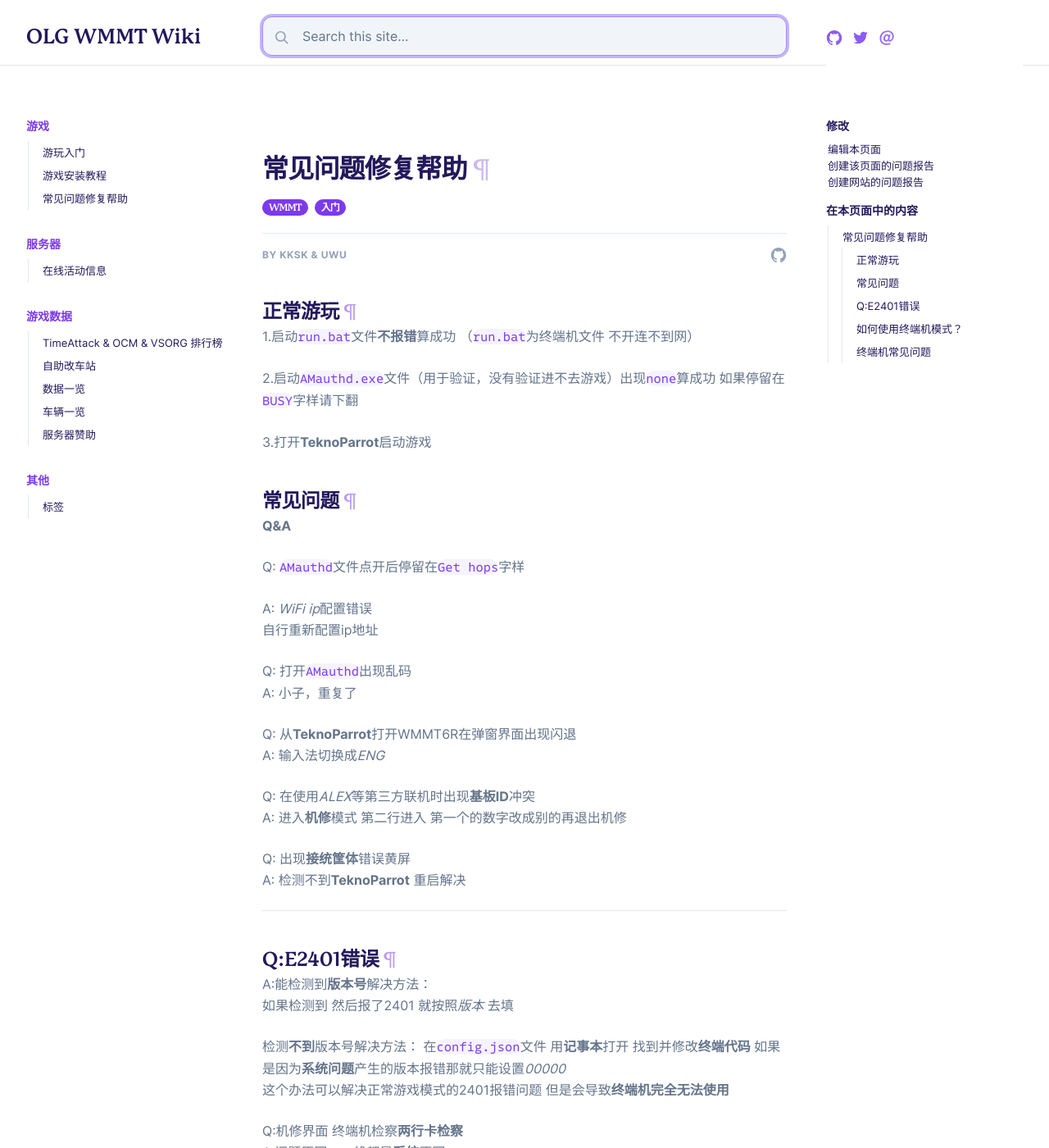
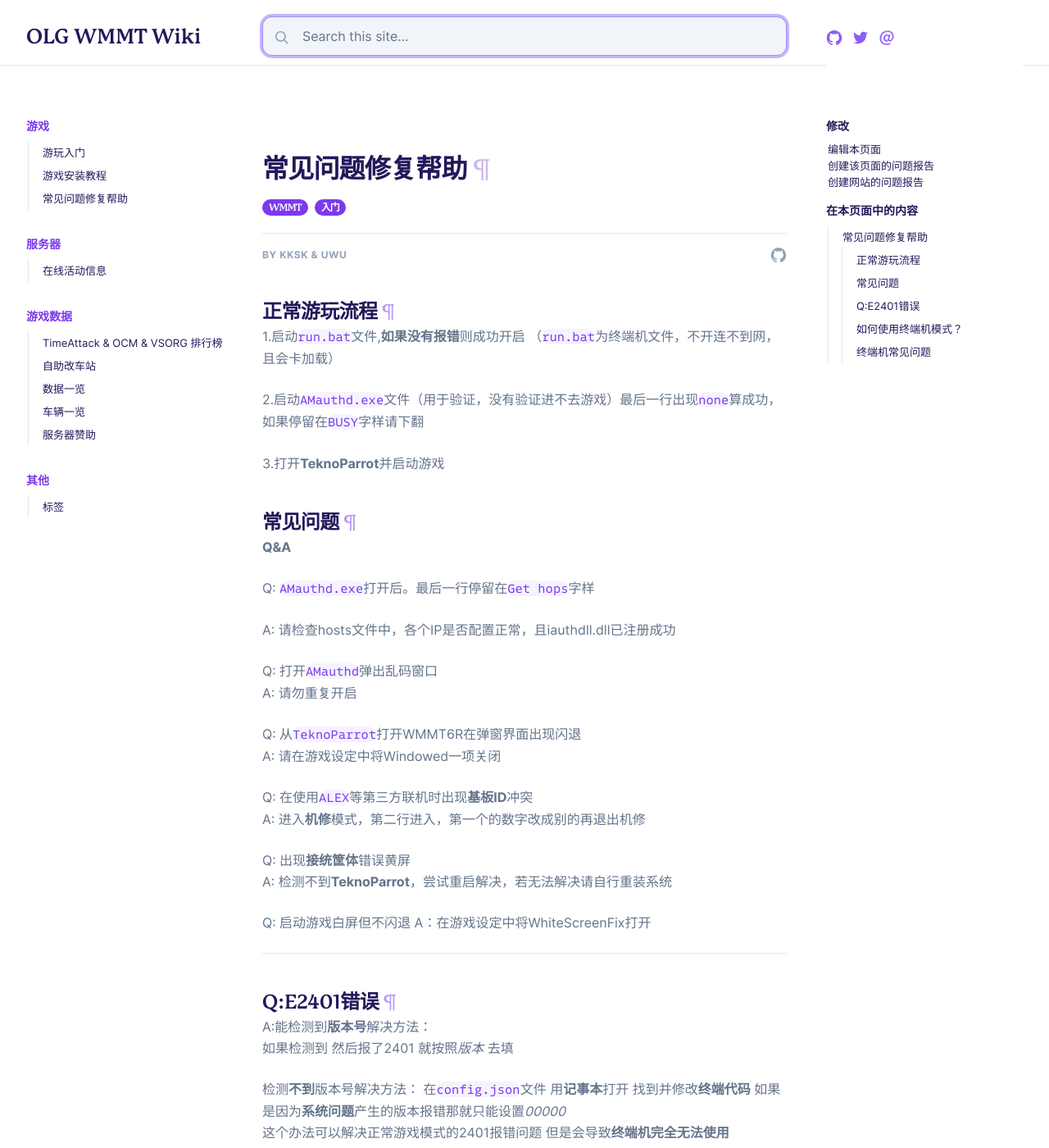
Before and after one commit to banapassport/SRC-Wiki, a Jekyll site: the page built from _docs/started/常见问题修复帮助.md, in a window 1280 px wide and 1400 px high. Shown: the whole window at 82% size. Built offline with Jekyll 4.4.1, drawn with Linux system fonts in a browser that asks for light colours.

Commit message:
Update 常见问题修复帮助.md

```diff
--- a/_docs/started/常见问题修复帮助.md
+++ b/_docs/started/常见问题修复帮助.md
@@ -8,34 +8,36 @@ author:
   github: OLG-WMMT-Team
 ---
 
-## 正常游玩
+## 正常游玩流程
 
-1.启动`run.bat`文件**不报错**算成功 （`run.bat`为终端机文件 不开连不到网）
+1.启动`run.bat`文件,**如果没有报错**则成功开启 （`run.bat`为终端机文件，不开连不到网，且会卡加载）
 
-2.启动`AMauthd.exe`文件（用于验证，没有验证进不去游戏）出现`none`算成功 如果停留在`BUSY`字样请下翻
+2.启动`AMauthd.exe`文件（用于验证，没有验证进不去游戏）最后一行出现`none`算成功，如果停留在`BUSY`字样请下翻
 
-3.打开**TeknoParrot**启动游戏
+3.打开**TeknoParrot**并启动游戏
 
 ## 常见问题
 
 **Q&A**
 
-Q: `AMauthd`文件点开后停留在`Get hops`字样
+Q: `AMauthd.exe`打开后。最后一行停留在`Get hops`字样
 
-A: *WiFi ip*配置错误
-自行重新配置ip地址
+A: 请检查hosts文件中，各个IP是否配置正常，且iauthdll.dll已注册成功
 
-Q: 打开`AMauthd`出现乱码
-A: 小子，重复了
+Q: 打开`AMauthd`弹出乱码窗口
+A: 请勿重复开启
 
-Q: 从**TeknoParrot**打开WMMT6R在弹窗界面出现闪退
-A: 输入法切换成*ENG*
+Q: 从`TeknoParrot`打开WMMT6R在弹窗界面出现闪退
+A: 请在游戏设定中将Windowed一项关闭
 
-Q: 在使用*ALEX*等第三方联机时出现**基板ID**冲突
-A: 进入**机修**模式 第二行进入 第一个的数字改成别的再退出机修
+Q: 在使用`ALEX`等第三方联机时出现**基板ID**冲突
+A: 进入**机修**模式，第二行进入，第一个的数字改成别的再退出机修
 
 Q: 出现**接统筐体**错误黄屏
-A: 检测不到**TeknoParrot** 重启解决
+A: 检测不到**TeknoParrot**，尝试重启解决，若无法解决请自行重装系统
+
+Q: 启动游戏白屏但不闪退
+A：在游戏设定中将WhiteScreenFix打开
 
 ------------------------------------------------------------------------------------------------------------
 
```
